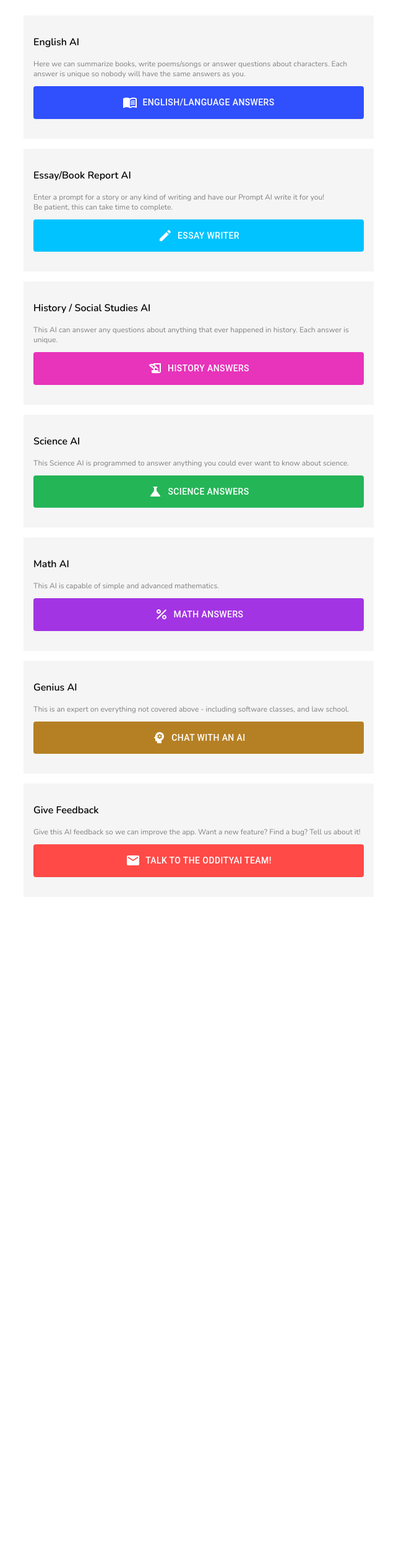
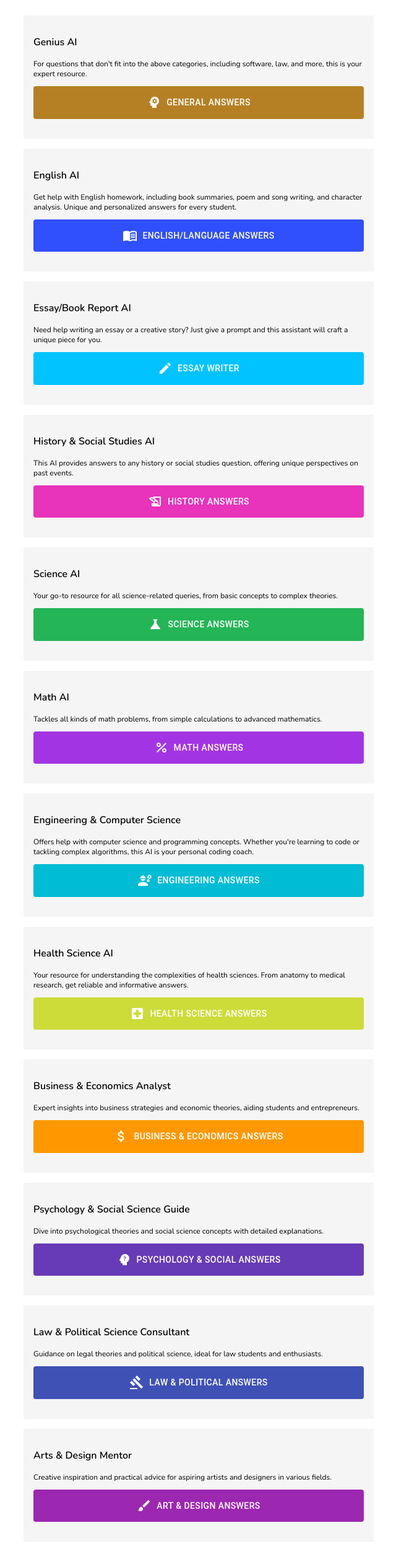
Before and after one commit to oddityai/oddity-front-end, a Next.js app: page /Buttons in a window 1280 px wide. Shown: the top 2494 px of the page at 62% size, without its empty margins (319-959 px from the left). Before the commit the page ends 1472 px from the top, so only its background shows below. Built offline with nearby package versions, Linux system fonts and the light colour scheme.

Commit message:
remove free credits and add new bots

```diff
--- a/pages/Buttons.js
+++ b/pages/Buttons.js
@@ -9,6 +9,12 @@ import PsychologyIcon from '@mui/icons-material/Psychology'
 import ScienceIcon from '@mui/icons-material/Science'
 import Button from '@mui/material/Button'
 import { Nunito } from '@next/font/google'
+import EngineeringIcon from "@mui/icons-material/Engineering";
+import LocalHospitalIcon from "@mui/icons-material/LocalHospital";
+import AttachMoneyIcon from "@mui/icons-material/AttachMoney";
+import PsychologyAltIcon from "@mui/icons-material/PsychologyAlt";
+import GavelIcon from "@mui/icons-material/Gavel";
+import BrushIcon from "@mui/icons-material/Brush";
 
 const nunito = Nunito({ subsets: ['latin'] })
 const Buttons = ({ children, handleClick, handleFeedback }) => {
@@ -16,14 +22,14 @@ const Buttons = ({ children, handleClick, handleFeedback }) => {
     <div
       className={nunito.className}
       style={{
-        textAlign: 'left',
-        margin: 'auto',
+        textAlign: "left",
+        margin: "auto",
         maxWidth: 600,
       }}
     >
       <div
         style={{
-          border: '1px solid white',
+          border: "1px solid white",
           maxWidth: 800,
           borderRadius: 8,
         }}
@@ -31,42 +37,70 @@ const Buttons = ({ children, handleClick, handleFeedback }) => {
         <div style={{ padding: 16 }}>
           <form
             style={{
-              display: 'flex',
-              flexDirection: 'column',
+              display: "flex",
+              flexDirection: "column",
             }}
           >
-            <div style={{ padding: 16, backgroundColor: '#f5f5f5' }}>
+            <div
+              style={{
+                marginBottom: 16,
+                padding: 16,
+                backgroundColor: "#f5f5f5",
+              }}
+            >
+              <p style={{ fontSize: 16, fontWeight: 600 }}>Genius AI</p>
+              <p style={{ fontSize: 12, color: "black" }}>
+                For questions that don't fit into the above categories,
+                including software, law, and more, this is your expert resource.
+              </p>
+              <Button
+                onClick={() => handleFeedback("chat")}
+                style={{
+                  zIndex: 10,
+                  backgroundColor: "#b58024",
+                  padding: 14,
+                  marginBottom: 16,
+                  color: "white",
+                  width: "100%",
+                }}
+              >
+                {children || <PsychologyIcon style={{ color: "white" }} />}{" "}
+                <span style={{ fontSize: 14, marginLeft: 8 }}>
+                  General Answers
+                </span>
+              </Button>
+            </div>
+            <div style={{ padding: 16, backgroundColor: "#f5f5f5" }}>
               <p
                 className={nunito.className}
                 style={{ fontSize: 16, fontWeight: 600 }}
               >
                 English AI
               </p>
-              <p style={{ fontSize: 12, color: 'gray' }}>
-                Here we can summarize books, write poems/songs or answer
-                questions about characters. Each answer is unique so nobody will
-                have the same answers as you.
+              <p style={{ fontSize: 12, color: "black" }}>
+                Get help with English homework, including book summaries, poem
+                and song writing, and character analysis. Unique and
+                personalized answers for every student.
               </p>
               <Button
-                onClick={() => handleClick('english')}
+                onClick={() => handleClick("english")}
                 style={{
                   zIndex: 10,
-                  backgroundColor: '#304FFD',
+                  backgroundColor: "#304FFD",
                   padding: 14,
                   marginBottom: 16,
-                  color: 'white',
-                  width: '100%',
+                  color: "white",
+                  width: "100%",
                 }}
               >
-                {children || <MenuBookIcon style={{ color: 'white' }} />}{' '}
+                {children || <MenuBookIcon style={{ color: "white" }} />}{" "}
                 <span style={{ fontSize: 14, marginLeft: 8 }}>
                   English/Language Answers
                 </span>
               </Button>
             </div>
-
             <div
-              style={{ marginTop: 16, padding: 16, backgroundColor: '#f5f5f5' }}
+              style={{ marginTop: 16, padding: 16, backgroundColor: "#f5f5f5" }}
             >
               <p
                 className={nunito.className}
@@ -75,152 +109,267 @@ const Buttons = ({ children, handleClick, handleFeedback }) => {
                 Essay/Book Report AI
               </p>
 
-              <p style={{ fontSize: 12, color: 'gray' }}>
-                Enter a prompt for a story or any kind of writing and have our
-                Prompt AI write it for you!
-                <br /> Be patient, this can take time to complete.
+              <p style={{ fontSize: 12, color: "black" }}>
+                Need help writing an essay or a creative story? Just give a
+                prompt and this assistant will craft a unique piece for you.
               </p>
               <Button
-                onClick={() => handleClick('prompt')}
+                onClick={() => handleClick("prompt")}
                 style={{
                   zIndex: 10,
-                  backgroundColor: '#00c3ff',
+                  backgroundColor: "#00c3ff",
                   padding: 14,
                   marginBottom: 16,
-                  color: 'white',
-                  width: '100%',
+                  color: "white",
+                  width: "100%",
                 }}
               >
-                {children || <CreateIcon style={{ color: 'white' }} />}{' '}
+                {children || <CreateIcon style={{ color: "white" }} />}{" "}
                 <span style={{ fontSize: 14, marginLeft: 8 }}>
                   Essay Writer
                 </span>
               </Button>
             </div>
-
             <div
-              style={{ marginTop: 16, padding: 16, backgroundColor: '#f5f5f5' }}
+              style={{ marginTop: 16, padding: 16, backgroundColor: "#f5f5f5" }}
             >
               <p style={{ fontSize: 16, fontWeight: 600 }}>
-                History / Social Studies AI
+                History & Social Studies AI
               </p>
-              <p style={{ fontSize: 12, color: 'gray' }}>
-                This AI can answer any questions about anything that ever
-                happened in history. Each answer is unique.
+              <p style={{ fontSize: 12, color: "black" }}>
+                This AI provides answers to any history or social studies
+                question, offering unique perspectives on past events.
               </p>
               <Button
-                onClick={() => handleClick('history')}
+                onClick={() => handleClick("history")}
                 style={{
                   zIndex: 10,
-                  backgroundColor: '#e833bb',
+                  backgroundColor: "#e833bb",
                   padding: 14,
                   marginBottom: 16,
-                  color: 'white',
-                  width: '100%',
+                  color: "white",
+                  width: "100%",
                 }}
               >
-                {children || <HistoryEduIcon style={{ color: 'white' }} />}{' '}
+                {children || <HistoryEduIcon style={{ color: "white" }} />}{" "}
                 <span style={{ fontSize: 14, marginLeft: 8 }}>
                   History Answers
                 </span>
               </Button>
             </div>
-
             <div
-              style={{ marginTop: 16, padding: 16, backgroundColor: '#f5f5f5' }}
+              style={{ marginTop: 16, padding: 16, backgroundColor: "#f5f5f5" }}
             >
               <p style={{ fontSize: 16, fontWeight: 600 }}>Science AI</p>
-              <p style={{ fontSize: 12, color: 'gray' }}>
-                This Science AI is programmed to answer anything you could ever
-                want to know about science.
+              <p style={{ fontSize: 12, color: "black" }}>
+                Your go-to resource for all science-related queries, from basic
+                concepts to complex theories.
               </p>
               <Button
-                onClick={() => handleClick('science')}
+                onClick={() => handleClick("science")}
                 style={{
                   zIndex: 10,
-                  backgroundColor: '#24b557',
+                  backgroundColor: "#24b557",
                   padding: 14,
                   marginBottom: 16,
-                  color: 'white',
-                  width: '100%',
+                  color: "white",
+                  width: "100%",
                 }}
               >
-                {children || <ScienceIcon style={{ color: 'white' }} />}{' '}
+                {children || <ScienceIcon style={{ color: "white" }} />}{" "}
                 <span style={{ fontSize: 14, marginLeft: 8 }}>
                   Science Answers
                 </span>
               </Button>
             </div>
             <div
-              style={{ marginTop: 16, padding: 16, backgroundColor: '#f5f5f5' }}
+              style={{ marginTop: 16, padding: 16, backgroundColor: "#f5f5f5" }}
             >
               <p style={{ fontSize: 16, fontWeight: 600 }}>Math AI</p>
-              <p style={{ fontSize: 12, color: 'gray' }}>
-                This AI is capable of simple and advanced mathematics.
+              <p style={{ fontSize: 12, color: "black" }}>
+                Tackles all kinds of math problems, from simple calculations to
+                advanced mathematics.{" "}
               </p>
               <Button
-                onClick={() => handleClick('math')}
+                onClick={() => handleClick("math")}
                 style={{
                   zIndex: 10,
-                  backgroundColor: '#a334e3',
+                  backgroundColor: "#a334e3",
                   padding: 14,
                   marginBottom: 16,
-                  color: 'white',
-                  width: '100%',
+                  color: "white",
+                  width: "100%",
                 }}
               >
-                {children || <PercentIcon style={{ color: 'white' }} />}{' '}
+                {children || <PercentIcon style={{ color: "white" }} />}{" "}
                 <span style={{ fontSize: 14, marginLeft: 8 }}>
                   Math Answers
                 </span>
               </Button>
             </div>
             <div
-              style={{ marginTop: 16, padding: 16, backgroundColor: '#f5f5f5' }}
+              style={{ marginTop: 16, padding: 16, backgroundColor: "#f5f5f5" }}
             >
-              <p style={{ fontSize: 16, fontWeight: 600 }}>Genius AI</p>
-              <p style={{ fontSize: 12, color: 'gray' }}>
-                This is an expert on everything not covered above - including software classes, and law school.
+              <p style={{ fontSize: 16, fontWeight: 600 }}>
+                Engineering & Computer Science
+              </p>
+              <p style={{ fontSize: 12, color: "black" }}>
+                Offers help with computer science and programming concepts.
+                Whether you're learning to code or tackling complex algorithms,
+                this AI is your personal coding coach.
               </p>
               <Button
-                onClick={() => handleFeedback('chat')}
+                onClick={() => handleClick("engineering")}
                 style={{
                   zIndex: 10,
-                  backgroundColor: '#b58024',
+                  backgroundColor: "#00bcd4",
                   padding: 14,
                   marginBottom: 16,
-                  color: 'white',
-                  width: '100%',
+                  color: "white",
+                  width: "100%",
                 }}
               >
-                {children || <PsychologyIcon style={{ color: 'white' }} />}{' '}
+                {children || <EngineeringIcon style={{ color: "white" }} />}{" "}
                 <span style={{ fontSize: 14, marginLeft: 8 }}>
-                  Chat with an AI
+                  Engineering Answers
+                </span>
+              </Button>
+            </div>{" "}
+            <div
+              style={{ marginTop: 16, padding: 16, backgroundColor: "#f5f5f5" }}
+            >
+              <p style={{ fontSize: 16, fontWeight: 600 }}>Health Science AI</p>
+              <p style={{ fontSize: 12, color: "black" }}>
+                Your resource for understanding the complexities of health
+                sciences. From anatomy to medical research, get reliable and
+                informative answers.
+              </p>
+              <Button
+                onClick={() => handleClick("health")}
+                style={{
+                  zIndex: 10,
+                  backgroundColor: "#cddc39",
+                  padding: 14,
+                  marginBottom: 16,
+                  color: "white",
+                  width: "100%",
+                }}
+              >
+                {children || <LocalHospitalIcon style={{ color: "white" }} />}{" "}
+                <span style={{ fontSize: 14, marginLeft: 8 }}>
+                  Health Science Answers
+                </span>
+              </Button>
+            </div>{" "}
+            <div
+              style={{ marginTop: 16, padding: 16, backgroundColor: "#f5f5f5" }}
+            >
+              <p style={{ fontSize: 16, fontWeight: 600 }}>
+                Business & Economics Analyst
+              </p>
+              <p style={{ fontSize: 12, color: "black" }}>
+                Expert insights into business strategies and economic theories,
+                aiding students and entrepreneurs.
+              </p>
+              <Button
+                onClick={() => handleClick("business")}
+                style={{
+                  zIndex: 10,
+                  backgroundColor: "#ff9800", // Orange color
+                  padding: 14,
+                  marginBottom: 16,
+                  color: "white",
+                  width: "100%",
+                }}
+              >
+                {/* Icon can be changed */}
+                {children || <AttachMoneyIcon style={{ color: "white" }} />}
+                <span style={{ fontSize: 14, marginLeft: 8 }}>
+                  Business & Economics Answers
                 </span>
               </Button>
             </div>
             <div
-              style={{ marginTop: 16, padding: 16, backgroundColor: '#f5f5f5' }}
+              style={{ marginTop: 16, padding: 16, backgroundColor: "#f5f5f5" }}
             >
-              <p style={{ fontSize: 16, fontWeight: 600 }}>Give Feedback</p>
-              <p style={{ fontSize: 12, color: 'gray' }}>
-                Give this AI feedback so we can improve the app. Want a new
-                feature? Find a bug? Tell us about it!
+              <p style={{ fontSize: 16, fontWeight: 600 }}>
+                Psychology & Social Science Guide
+              </p>
+              <p style={{ fontSize: 12, color: "black" }}>
+                Dive into psychological theories and social science concepts
+                with detailed explanations.
               </p>
               <Button
-                onClick={() => handleFeedback('feedback')}
+                onClick={() => handleClick("psychology")}
                 style={{
                   zIndex: 10,
-                  backgroundColor: '#ff4a47',
+                  backgroundColor: "#673ab7", // Deep purple color
                   padding: 14,
                   marginBottom: 16,
-                  color: 'white',
-                  width: '100%',
+                  color: "white",
+                  width: "100%",
                 }}
               >
-                {children || <EmailIcon style={{ color: 'white' }} />}{' '}
+                {/* Icon can be changed */}
+                {children || <PsychologyAltIcon style={{ color: "white" }} />}
                 <span style={{ fontSize: 14, marginLeft: 8 }}>
-                  Talk to the OddityAI Team!
+                  Psychology & Social Answers
+                </span>
+              </Button>
+            </div>
+            <div
+              style={{ marginTop: 16, padding: 16, backgroundColor: "#f5f5f5" }}
+            >
+              <p style={{ fontSize: 16, fontWeight: 600 }}>
+                Law & Political Science Consultant
+              </p>
+              <p style={{ fontSize: 12, color: "black" }}>
+                Guidance on legal theories and political science, ideal for law
+                students and enthusiasts.
+              </p>
+              <Button
+                onClick={() => handleClick("law")}
+                style={{
+                  zIndex: 10,
+                  backgroundColor: "#3f51b5", // Indigo color
+                  padding: 14,
+                  marginBottom: 16,
+                  color: "white",
+                  width: "100%",
+                }}
+              >
+                {/* Icon can be changed */}
+                {children || <GavelIcon style={{ color: "white" }} />}
+                <span style={{ fontSize: 14, marginLeft: 8 }}>
+                  Law & Political Answers
+                </span>
+              </Button>
+            </div>
+            <div
+              style={{ marginTop: 16, padding: 16, backgroundColor: "#f5f5f5" }}
+            >
+              <p style={{ fontSize: 16, fontWeight: 600 }}>
+                Arts & Design Mentor
+              </p>
+              <p style={{ fontSize: 12, color: "black" }}>
+                Creative inspiration and practical advice for aspiring artists
+                and designers in various fields.
+              </p>
+              <Button
+                onClick={() => handleClick("art")}
+                style={{
+                  zIndex: 10,
+                  backgroundColor: "#9c27b0", // Purple color
+                  padding: 14,
+                  marginBottom: 16,
+                  color: "white",
+                  width: "100%",
+                }}
+              >
+                {/* Icon can be changed */}
+                {children || <BrushIcon style={{ color: "white" }} />}
+                <span style={{ fontSize: 14, marginLeft: 8 }}>
+                  Art & Design Answers
                 </span>
               </Button>
             </div>
@@ -228,7 +377,7 @@ const Buttons = ({ children, handleClick, handleFeedback }) => {
         </div>
       </div>
     </div>
-  )
+  );
 }
 
 export default Buttons
--- a/pages/Tabs.js
+++ b/pages/Tabs.js
@@ -615,7 +615,7 @@ export default function BasicTabs({
             </form>
           </div>
         </div> */}
-        {profileData && profileData.duplicate != true && (
+        {/* {profileData && profileData.duplicate != true && (
           <div
             style={{
               width: '75%',
@@ -722,7 +722,7 @@ export default function BasicTabs({
               </div>
             </div>
           </div>
-        )}
+        )} */}
         {/* <div
               style={{
                 margin: '16px auto',
```
Also changed, not shown: pages/App.js (+19 -15 lines), pages/ChatBot.js (+36 -16 lines).
